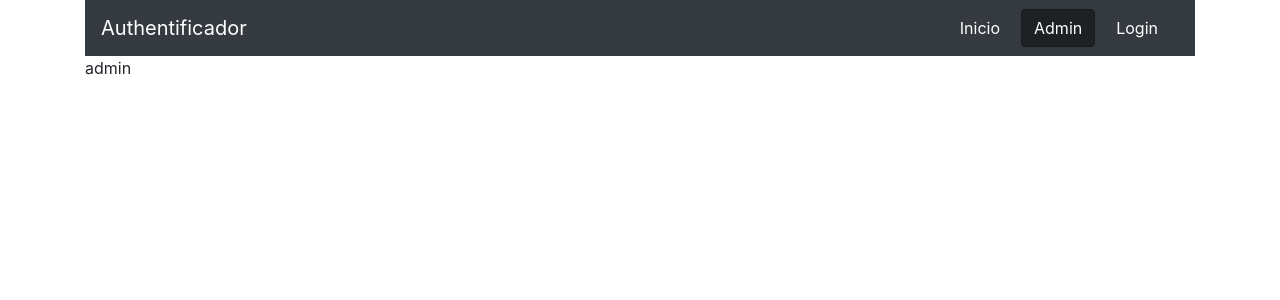
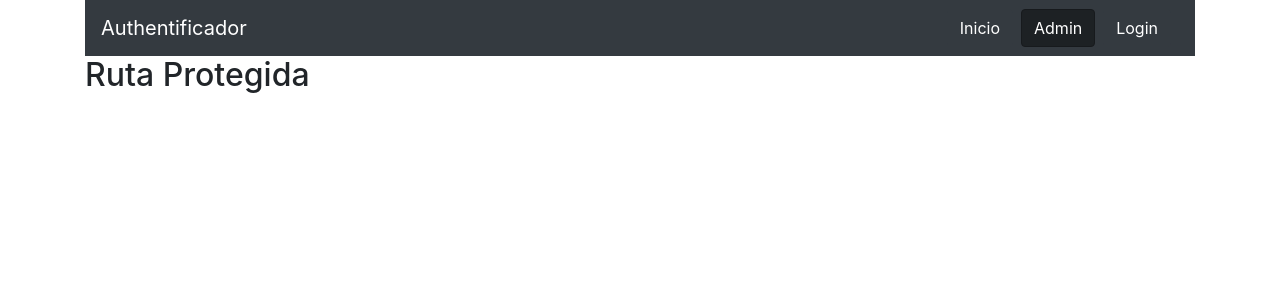
Before and after one commit to tavolafourcade/login-auth-firebase, a React (Create React App) app: page /admin in a window 1280 px wide. Shown: the top 300 px of the page. Built offline with nearby package versions, Linux system fonts and the light colour scheme; no server answers; sample sign-in values are in the browser's storage.

Commit message:
[ ADD ] Admin page [ ADD ] Auth current user [ ADD ] If no user, redirect to Login page with withRouter

```diff
--- a/src/App.jsx
+++ b/src/App.jsx
@@ -1,6 +1,7 @@
 import {BrowserRouter as Router, Switch, Route} from 'react-router-dom'
 import Navbar from './components/Navbar'
 import Login from './components/Login'
+import Admin from './components/Admin'
 
 function App() {
   return (
@@ -15,7 +16,7 @@
           </Route>
 
           <Route path='/admin'>
-            admin
+            <Admin/>
           </Route>
 
           <Route path='/'>
--- /dev/null
+++ b/src/components/Admin.jsx
@@ -0,0 +1,24 @@
+import React from 'react'
+import { auth } from '../firebase'
+import { useEffect } from 'react'
+import { withRouter } from 'react-router-dom'
+
+
+const Admin = (props) => {
+    useEffect(()=>{
+        if(auth.currentUser){
+            console.log('Existe un usuario')
+        } else {
+            console.log('No existe el usuario')
+            props.history.push('/login')
+        }
+    },[props.history])
+
+    return (
+        <div>
+            <h2>Ruta Protegida</h2>
+        </div>
+    )
+}
+
+export default withRouter(Admin)
```
